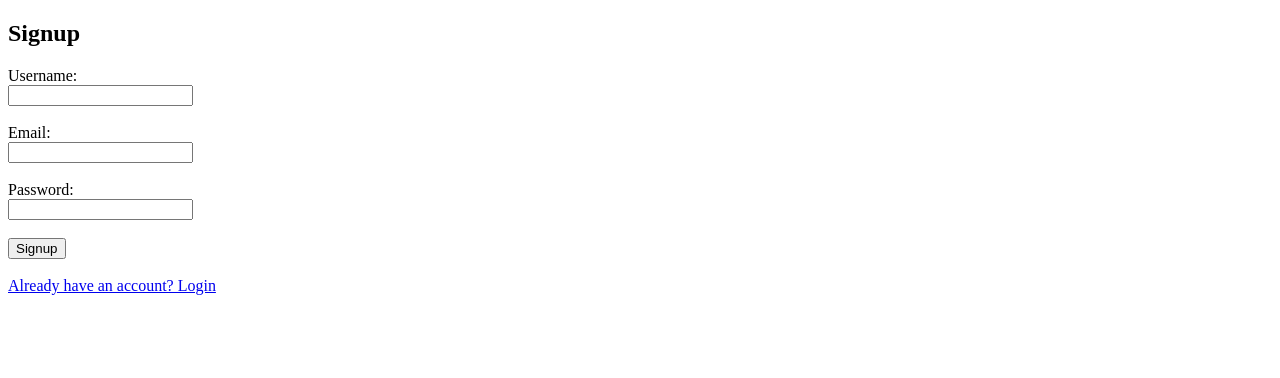
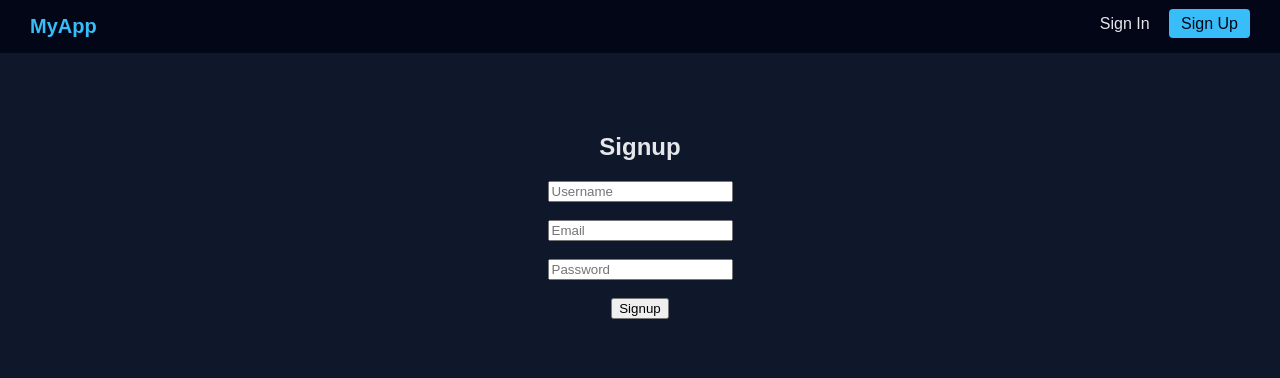
Before and after one commit to Learnwithkarthik/python-web-app, a Flask app: page /signup in a window 1280 px wide. Shown: the top 378 px of the page. Run offline with Flask 3, Linux system fonts and the light colour scheme.

Commit message:
added files

```diff
--- a/app.py
+++ b/app.py
@@ -2,16 +2,15 @@ from flask import Flask, render_template, request, redirect, url_for, session
 from werkzeug.security import generate_password_hash, check_password_hash
 
 app = Flask(__name__)
-app.secret_key = "super-secret-key"  # required for sessions
+app.secret_key = "super-secret-key"
 
 # Temporary in-memory DB (will move to GCS later)
 users_db = {}
 
+# 🔹 Welcome / Landing Page (DEFAULT)
 @app.route("/")
-def home():
-    if "user" in session:
-        return redirect(url_for("dashboard"))
-    return redirect(url_for("login"))
+def welcome():
+    return render_template("welcome.html")
 
 @app.route("/signup", methods=["GET", "POST"])
 def signup():
@@ -58,7 +57,7 @@ def dashboard():
 @app.route("/logout")
 def logout():
     session.pop("user", None)
-    return redirect(url_for("login"))
+    return redirect(url_for("welcome"))
 
 if __name__ == "__main__":
     app.run(host="0.0.0.0", port=5000, debug=True)
--- /dev/null
+++ b/static/style.css
@@ -0,0 +1,46 @@
+body {
+    margin: 0;
+    font-family: Arial, sans-serif;
+    background-color: #0f172a;
+    color: #e5e7eb;
+}
+
+.navbar {
+    display: flex;
+    justify-content: space-between;
+    padding: 15px 30px;
+    background-color: #020617;
+}
+
+.brand {
+    font-size: 20px;
+    font-weight: bold;
+    color: #38bdf8;
+}
+
+.nav-right a {
+    margin-left: 15px;
+    color: #e5e7eb;
+    text-decoration: none;
+}
+
+.nav-right .btn {
+    background-color: #38bdf8;
+    color: #020617;
+    padding: 6px 12px;
+    border-radius: 4px;
+}
+
+.content {
+    padding: 60px;
+    text-align: center;
+}
+
+.primary-btn {
+    background-color: #22c55e;
+    color: #020617;
+    padding: 12px 24px;
+    text-decoration: none;
+    border-radius: 6px;
+    font-size: 16px;
+}
--- /dev/null
+++ b/templates/base.html
@@ -0,0 +1,29 @@
+<!DOCTYPE html>
+<html>
+<head>
+    <title>{{ title if title else "MyApp" }}</title>
+    <link rel="stylesheet" href="{{ url_for('static', filename='style.css') }}">
+</head>
+<body>
+
+<nav class="navbar">
+    <div class="nav-left">
+        <span class="brand">MyApp</span>
+    </div>
+    <div class="nav-right">
+        {% if session.get("user") %}
+            <span class="user">Hi, {{ session["user"] }}</span>
+            <a href="/logout">Logout</a>
+        {% else %}
+            <a href="/login">Sign In</a>
+            <a href="/signup" class="btn">Sign Up</a>
+        {% endif %}
+    </div>
+</nav>
+
+<div class="content">
+    {% block content %}{% endblock %}
+</div>
+
+</body>
+</html>
--- a/templates/signup.html
+++ b/templates/signup.html
@@ -1,25 +1,12 @@
-<!DOCTYPE html>
-<html>
-<head>
-    <title>Signup</title>
-</head>
-<body>
-    <h2>Signup</h2>
+{% extends "base.html" %}
 
-    <form method="POST">
-        <label>Username:</label><br>
-        <input type="text" name="username" required><br><br>
+{% block content %}
+<h2>Signup</h2>
 
-        <label>Email:</label><br>
-        <input type="email" name="email" required><br><br>
-
-        <label>Password:</label><br>
-        <input type="password" name="password" required><br><br>
-
-        <button type="submit">Signup</button>
-    </form>
-
-    <br>
-    <a href="/login">Already have an account? Login</a>
-</body>
-</html>
+<form method="POST">
+    <input type="text" name="username" placeholder="Username" required><br><br>
+    <input type="email" name="email" placeholder="Email" required><br><br>
+    <input type="password" name="password" placeholder="Password" required><br><br>
+    <button type="submit">Signup</button>
+</form>
+{% endblock %}
```
Also changed, not shown: templates/dashboard.html (+7 -11 lines), templates/login.html (+9 -20 lines), templates/welcome.html (added, +12 -0 lines).
